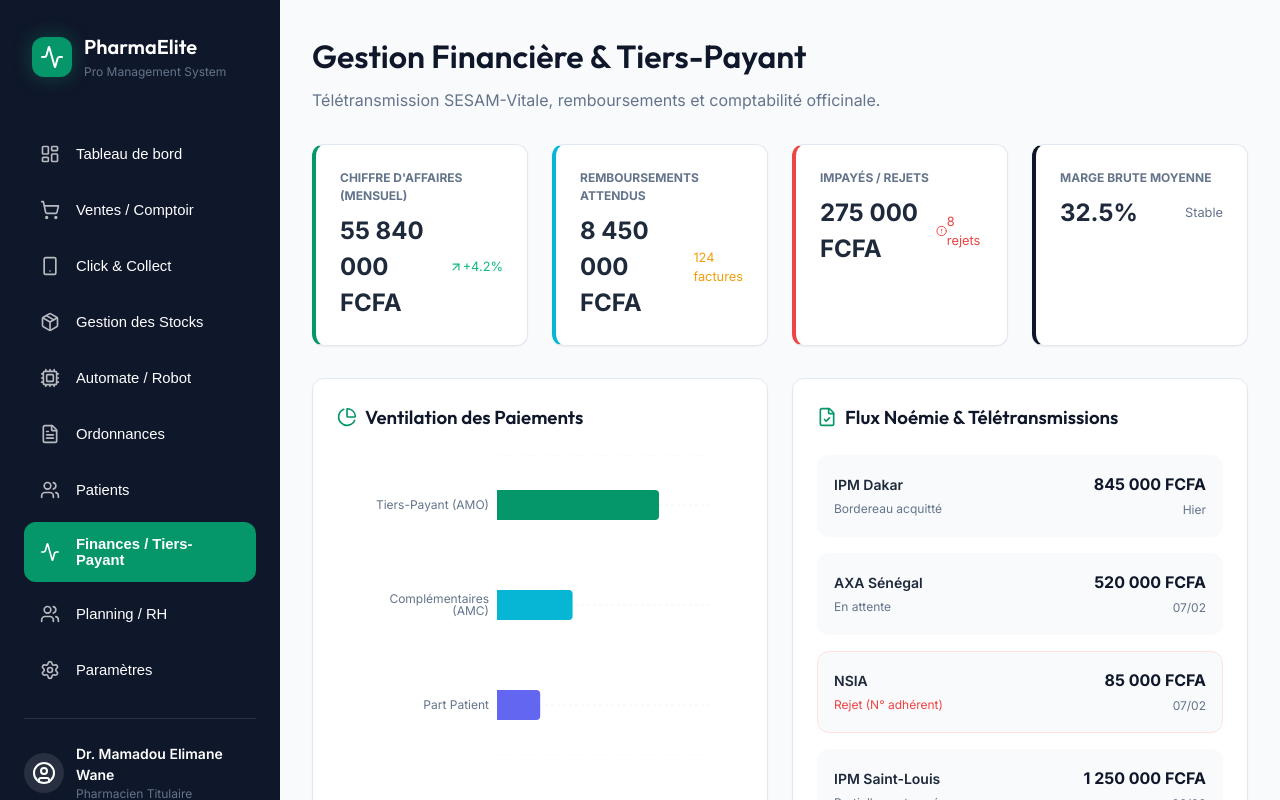
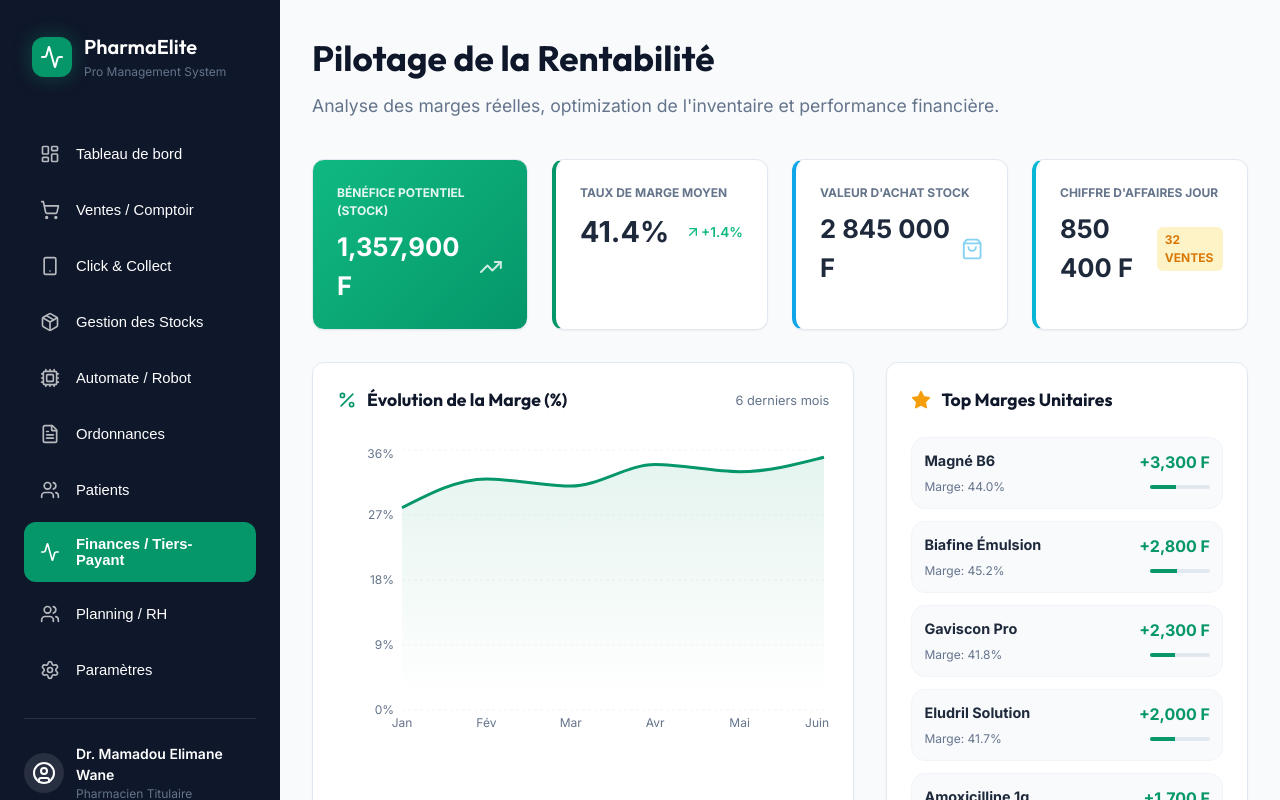
Before and after one commit to mamadouelimanewane/pharmacie, a React (Vite) app: page / in a window 1280 px wide. Both pictures are taken after a click on the button "Finances / Tiers-Payant". Shown: the top 800 px of the page. Built offline with nearby package versions, Linux system fonts and the light colour scheme.

Commit message:
Add real-time profitability dashboard and financial optimization tips

```diff
--- a/src/components/Finances.jsx
+++ b/src/components/Finances.jsx
@@ -1,6 +1,12 @@
-import React from 'react';
-import { CreditCard, Banknote, Landmark, ArrowUpRight, ArrowDownRight, FileCheck, AlertCircle, PieChart } from 'lucide-react';
-import { BarChart, Bar, XAxis, YAxis, CartesianGrid, Tooltip, ResponsiveContainer, Cell } from 'recharts';
+import React, { useState } from 'react';
+import {
+    CreditCard, Banknote, Landmark, ArrowUpRight,
+    ArrowDownRight, FileCheck, AlertCircle, PieChart,
+    TrendingUp, DollarSign, ShoppingBag, Percent,
+    ChevronRight, Info
+} from 'lucide-react';
+import { BarChart, Bar, XAxis, YAxis, CartesianGrid, Tooltip, ResponsiveContainer, Cell, AreaChart, Area } from 'recharts';
+import { MOCK_PRODUCTS } from '../data/mockData';
 
 const paymentData = [
     { name: 'Tiers-Payant (AMO)', value: 4500, color: '#059669' },
@@ -8,58 +14,141 @@ const paymentData = [
     { name: 'Part Patient', value: 1200, color: '#6366f1' },
 ];
 
+const marginTrendData = [
+    { month: 'Jan', margin: 28 },
+    { month: 'Fév', margin: 32 },
+    { month: 'Mar', margin: 31 },
+    { month: 'Avr', margin: 34 },
+    { month: 'Mai', margin: 33 },
+    { month: 'Juin', margin: 35 },
+];
+
 export default function Finances() {
+    // Analytics calculations from MOCK_PRODUCTS
+    const productStats = MOCK_PRODUCTS.map(p => ({
+        name: p.name,
+        margin: p.price - p.costPrice,
+        marginPercent: ((p.price - p.costPrice) / p.price * 100).toFixed(1),
+        stockValue: p.stock * p.costPrice,
+        potentialProfit: p.stock * (p.price - p.costPrice)
+    }));
+
+    const totalPotentialProfit = productStats.reduce((acc, p) => acc + p.potentialProfit, 0);
+    const avgMarginPercent = (productStats.reduce((acc, p) => acc + parseFloat(p.marginPercent), 0) / productStats.length).toFixed(1);
+
+    const topPerformers = [...productStats].sort((a, b) => b.margin - a.margin).slice(0, 5);
+
     return (
-        <div className="finances fade-in">
-            <header style={{ marginBottom: '2rem' }}>
-                <h1 style={{ fontSize: '2rem', marginBottom: '0.5rem' }}>Gestion Financière & Tiers-Payant</h1>
-                <p style={{ color: 'var(--text-muted)' }}>Télétransmission SESAM-Vitale, remboursements et comptabilité officinale.</p>
+        <div className="finances fade-in" style={{ paddingBottom: '2rem' }}>
+            <header style={{ marginBottom: '2.5rem' }}>
+                <h1 style={{ fontSize: '2.2rem', fontWeight: '800', marginBottom: '0.5rem', color: 'var(--secondary)' }}>
+                    Pilotage de la Rentabilité
+                </h1>
+                <p style={{ color: 'var(--text-muted)', fontSize: '1.1rem' }}>
+                    Analyse des marges réelles, optimization de l'inventaire et performance financière.
+                </p>
             </header>
 
+            {/* KPIs de Rentabilité */}
             <div style={{ display: 'grid', gridTemplateColumns: 'repeat(4, 1fr)', gap: '1.5rem', marginBottom: '2rem' }}>
+                <div className="card" style={{ background: 'linear-gradient(135deg, #10b981 0%, #059669 100%)', color: 'white' }}>
+                    <p style={{ fontSize: '0.75rem', fontWeight: '700', opacity: 0.9, marginBottom: '0.5rem' }}>BÉNÉFICE POTENTIEL (STOCK)</p>
+                    <div style={{ display: 'flex', justifyContent: 'space-between', alignItems: 'center' }}>
+                        <p style={{ fontSize: '1.6rem', fontWeight: '800' }}>{totalPotentialProfit.toLocaleString()} F</p>
+                        <TrendingUp size={24} style={{ opacity: 0.8 }} />
+                    </div>
+                </div>
                 <div className="card" style={{ borderLeft: '4px solid var(--primary)' }}>
-                    <p style={{ fontSize: '0.75rem', fontWeight: '700', color: 'var(--text-muted)', marginBottom: '0.5rem' }}>CHIFFRE D'AFFAIRES (MENSUEL)</p>
+                    <p style={{ fontSize: '0.75rem', fontWeight: '700', color: 'var(--text-muted)', marginBottom: '0.5rem' }}>TAUX DE MARGE MOYEN</p>
                     <div style={{ display: 'flex', justifyContent: 'space-between', alignItems: 'center' }}>
-                        <p style={{ fontSize: '1.5rem', fontWeight: '700' }}>55 840 000 FCFA</p>
-                        <span style={{ color: 'var(--success)', display: 'flex', alignItems: 'center', fontSize: '0.8rem' }}><ArrowUpRight size={14} /> +4.2%</span>
+                        <p style={{ fontSize: '1.8rem', fontWeight: '800' }}>{avgMarginPercent}%</p>
+                        <span style={{ color: 'var(--success)', display: 'flex', alignItems: 'center', fontSize: '0.85rem', fontWeight: '600' }}>
+                            <ArrowUpRight size={16} /> +1.4%
+                        </span>
+                    </div>
+                </div>
+                <div className="card" style={{ borderLeft: '4px solid #0ea5e9' }}>
+                    <p style={{ fontSize: '0.75rem', fontWeight: '700', color: 'var(--text-muted)', marginBottom: '0.5rem' }}>VALEUR D'ACHAT STOCK</p>
+                    <div style={{ display: 'flex', justifyContent: 'space-between', alignItems: 'center' }}>
+                        <p style={{ fontSize: '1.6rem', fontWeight: '800' }}>2 845 000 F</p>
+                        <ShoppingBag size={24} color="#0ea5e9" opacity={0.5} />
                     </div>
                 </div>
                 <div className="card" style={{ borderLeft: '4px solid var(--accent)' }}>
-                    <p style={{ fontSize: '0.75rem', fontWeight: '700', color: 'var(--text-muted)', marginBottom: '0.5rem' }}>REMBOURSEMENTS ATTENDUS</p>
+                    <p style={{ fontSize: '0.75rem', fontWeight: '700', color: 'var(--text-muted)', marginBottom: '0.5rem' }}>CHIFFRE D'AFFAIRES JOUR</p>
                     <div style={{ display: 'flex', justifyContent: 'space-between', alignItems: 'center' }}>
-                        <p style={{ fontSize: '1.5rem', fontWeight: '700' }}>8 450 000 FCFA</p>
-                        <span style={{ color: 'var(--warning)', fontSize: '0.8rem' }}>124 factures</span>
+                        <p style={{ fontSize: '1.6rem', fontWeight: '800' }}>850 400 F</p>
+                        <div style={{ padding: '4px 8px', backgroundColor: '#fef3c7', borderRadius: '6px', color: '#d97706', fontSize: '0.75rem', fontWeight: '700' }}>32 VENTES</div>
                     </div>
                 </div>
-                <div className="card" style={{ borderLeft: '4px solid var(--error)' }}>
-                    <p style={{ fontSize: '0.75rem', fontWeight: '700', color: 'var(--text-muted)', marginBottom: '0.5rem' }}>IMPAYÉS / REJETS</p>
-                    <div style={{ display: 'flex', justifyContent: 'space-between', alignItems: 'center' }}>
-                        <p style={{ fontSize: '1.5rem', fontWeight: '700' }}>275 000 FCFA</p>
-                        <span style={{ color: 'var(--error)', display: 'flex', alignItems: 'center', fontSize: '0.8rem' }}><AlertCircle size={14} /> 8 rejets</span>
+            </div>
+
+            <div style={{ display: 'grid', gridTemplateColumns: '1.5fr 1fr', gap: '2rem', marginBottom: '2rem' }}>
+                {/* Graphique d'évolution des marges */}
+                <div className="card" style={{ padding: '24px' }}>
+                    <div style={{ display: 'flex', justifyContent: 'space-between', alignItems: 'center', marginBottom: '2rem' }}>
+                        <h3 style={{ display: 'flex', alignItems: 'center', gap: '10px', fontSize: '1.1rem', fontWeight: '800' }}>
+                            <Percent size={20} color="var(--primary)" /> Évolution de la Marge (%)
+                        </h3>
+                        <span style={{ fontSize: '0.8rem', color: 'var(--text-muted)' }}>6 derniers mois</span>
+                    </div>
+                    <div style={{ height: '300px' }}>
+                        <ResponsiveContainer width="100%" height="100%">
+                            <AreaChart data={marginTrendData}>
+                                <defs>
+                                    <linearGradient id="colorMargin" x1="0" y1="0" x2="0" y2="1">
+                                        <stop offset="5%" stopColor="var(--primary)" stopOpacity={0.1} />
+                                        <stop offset="95%" stopColor="var(--primary)" stopOpacity={0} />
+                                    </linearGradient>
+                                </defs>
+                                <CartesianGrid strokeDasharray="3 3" vertical={false} stroke="#f1f5f9" />
+                                <XAxis dataKey="month" axisLine={false} tickLine={false} tick={{ fill: '#64748b', fontSize: 12 }} />
+                                <YAxis axisLine={false} tickLine={false} tick={{ fill: '#64748b', fontSize: 12 }} unit="%" />
+                                <Tooltip contentStyle={{ borderRadius: '12px', border: 'none', boxShadow: 'var(--shadow-xl)' }} />
+                                <Area type="monotone" dataKey="margin" stroke="var(--primary)" strokeWidth={3} fillOpacity={1} fill="url(#colorMargin)" />
+                            </AreaChart>
+                        </ResponsiveContainer>
                     </div>
                 </div>
-                <div className="card" style={{ borderLeft: '4px solid var(--secondary)' }}>
-                    <p style={{ fontSize: '0.75rem', fontWeight: '700', color: 'var(--text-muted)', marginBottom: '0.5rem' }}>MARGE BRUTE MOYENNE</p>
-                    <div style={{ display: 'flex', justifyContent: 'space-between', alignItems: 'center' }}>
-                        <p style={{ fontSize: '1.5rem', fontWeight: '700' }}>32.5%</p>
-                        <span style={{ color: 'var(--text-muted)', fontSize: '0.8rem' }}>Stable</span>
+
+                {/* Top Produits Rentables */}
+                <div className="card" style={{ padding: '24px' }}>
+                    <h3 style={{ marginBottom: '1.5rem', display: 'flex', alignItems: 'center', gap: '10px', fontSize: '1.1rem', fontWeight: '800' }}>
+                        <Star size={20} color="#f59e0b" /> Top Marges Unitaires
+                    </h3>
+                    <div style={{ display: 'flex', flexDirection: 'column', gap: '12px' }}>
+                        {topPerformers.map((p, i) => (
+                            <div key={i} style={{ padding: '12px', backgroundColor: '#f8fafc', borderRadius: '14px', border: '1px solid #f1f5f9' }}>
+                                <div style={{ display: 'flex', justifyContent: 'space-between', marginBottom: '4px' }}>
+                                    <span style={{ fontWeight: '700', fontSize: '0.9rem' }}>{p.name}</span>
+                                    <span style={{ color: 'var(--primary)', fontWeight: '800' }}>+{p.margin.toLocaleString()} F</span>
+                                </div>
+                                <div style={{ display: 'flex', justifyContent: 'space-between', alignItems: 'center' }}>
+                                    <span style={{ fontSize: '0.75rem', color: 'var(--text-muted)' }}>Marge: {p.marginPercent}%</span>
+                                    <div style={{ width: '60px', height: '4px', backgroundColor: '#e2e8f0', borderRadius: '2px', overflow: 'hidden' }}>
+                                        <div style={{ width: `${p.marginPercent}%`, height: '100%', backgroundColor: 'var(--primary)' }}></div>
+                                    </div>
+                                </div>
+                            </div>
+                        ))}
                     </div>
                 </div>
             </div>
 
             <div style={{ display: 'grid', gridTemplateColumns: '1fr 1fr', gap: '1.5rem' }}>
-                <div className="card">
-                    <h3 style={{ marginBottom: '1.5rem', display: 'flex', alignItems: 'center', gap: '0.5rem' }}>
+                {/* Tiers-Payant (Keep existing but polish) */}
+                <div className="card" style={{ padding: '24px' }}>
+                    <h3 style={{ marginBottom: '1.5rem', display: 'flex', alignItems: 'center', gap: '10px', fontSize: '1.1rem', fontWeight: '800' }}>
                         <PieChart size={20} color="var(--primary)" /> Ventilation des Paiements
                     </h3>
-                    <div style={{ height: '300px' }}>
+                    <div style={{ height: '240px' }}>
                         <ResponsiveContainer width="100%" height="100%">
-                            <BarChart data={paymentData} layout="vertical" margin={{ left: 40, right: 30 }}>
+                            <BarChart data={paymentData} layout="vertical">
                                 <CartesianGrid strokeDasharray="3 3" horizontal={true} vertical={false} stroke="#f1f5f9" />
                                 <XAxis type="number" hide />
-                                <YAxis dataKey="name" type="category" axisLine={false} tickLine={false} tick={{ fill: '#64748b', fontSize: 12 }} width={120} />
+                                <YAxis dataKey="name" type="category" axisLine={false} tickLine={false} tick={{ fill: '#64748b', fontSize: 11 }} width={120} />
                                 <Tooltip cursor={{ fill: 'transparent' }} contentStyle={{ borderRadius: '8px', border: 'none', boxShadow: 'var(--shadow-lg)' }} />
-                                <Bar dataKey="value" radius={[0, 4, 4, 0]} barSize={30}>
+                                <Bar dataKey="value" radius={[0, 4, 4, 0]} barSize={24}>
                                     {paymentData.map((entry, index) => (
                                         <Cell key={`cell-${index}`} fill={entry.color} />
                                     ))}
@@ -69,39 +158,28 @@ export default function Finances() {
                     </div>
                 </div>
 
-                <div className="card">
-                    <h3 style={{ marginBottom: '1.5rem', display: 'flex', alignItems: 'center', gap: '0.5rem' }}>
-                        <FileCheck size={20} color="var(--primary)" /> Flux Noémie & Télétransmissions
+                {/* Optimisation Inventory Tips */}
+                <div className="card" style={{ padding: '24px', backgroundColor: '#f0f9ff', border: 'none' }}>
+                    <h3 style={{ marginBottom: '1.5rem', display: 'flex', alignItems: 'center', gap: '10px', fontSize: '1.1rem', fontWeight: '800', color: '#0369a1' }}>
+                        <Info size={20} color="#0369a1" /> Conseils d'Optimisation
                     </h3>
-                    <div style={{ display: 'flex', flexDirection: 'column', gap: '1rem' }}>
-                        {[
-                            { source: 'IPM Dakar', amount: '845 000 FCFA', status: 'Bordereau acquitté', date: 'Hier' },
-                            { source: 'AXA Sénégal', amount: '520 000 FCFA', status: 'En attente', date: '07/02' },
-                            { source: 'NSIA', amount: '85 000 FCFA', status: 'Rejet (N° adhérent)', date: '07/02', error: true },
-                            { source: 'IPM Saint-Louis', amount: '1 250 000 FCFA', status: 'Partiellement payé', date: '06/02' },
-                        ].map((flux, i) => (
-                            <div key={i} style={{
-                                padding: '1rem',
-                                borderRadius: 'var(--radius-md)',
-                                backgroundColor: '#f8fafc',
-                                display: 'flex',
-                                justifyContent: 'space-between',
-                                alignItems: 'center',
-                                border: flux.error ? '1px solid #fee2e2' : '1px solid transparent'
-                            }}>
-                                <div>
-                                    <p style={{ fontWeight: '600', fontSize: '0.875rem' }}>{flux.source}</p>
-                                    <span style={{ fontSize: '0.75rem', color: flux.error ? 'var(--error)' : 'var(--text-muted)' }}>{flux.status}</span>
-                                </div>
-                                <div style={{ textAlign: 'right' }}>
-                                    <p style={{ fontWeight: '700', color: 'var(--secondary)' }}>{flux.amount}</p>
-                                    <span style={{ fontSize: '0.75rem', color: 'var(--text-muted)' }}>{flux.date}</span>
-                                </div>
-                            </div>
-                        ))}
+                    <div style={{ display: 'flex', flexDirection: 'column', gap: '16px' }}>
+                        <div style={{ backgroundColor: 'white', padding: '16px', borderRadius: '16px', borderLeft: '4px solid #0ea5e9' }}>
+                            <p style={{ fontSize: '0.85rem', fontWeight: '700', color: '#0c4a6e', marginBottom: '4px' }}>Surplus de Stock : Doliprane</p>
+                            <p style={{ fontSize: '0.75rem', color: '#64748b' }}>Vous avez 245 unités en stock (valeur d'achat: 367k F). Envisagez de réduire les commandes pour libérer de la trésorerie.</p>
+                        </div>
+                        <div style={{ backgroundColor: 'white', padding: '16px', borderRadius: '16px', borderLeft: '4px solid #f59e0b' }}>
+                            <p style={{ fontSize: '0.85rem', fontWeight: '700', color: '#92400e', marginBottom: '4px' }}>Marge Faible : Amoxicilline</p>
+                            <p style={{ fontSize: '0.75rem', color: '#64748b' }}>Votre marge est de 37% sur ce produit critique. Vérifiez si une renégociation avec le labo Biogaran est possible.</p>
+                        </div>
+                        <button style={{ padding: '12px', borderRadius: '12px', border: 'none', backgroundColor: '#0ea5e9', color: 'white', fontWeight: '700', fontSize: '0.85rem', cursor: 'pointer', marginTop: '10px' }}>Générer Rapport Financier Complet</button>
                     </div>
                 </div>
             </div>
         </div>
     );
 }
+
+const Star = ({ size, color }) => (
+    <svg width={size} height={size} viewBox="0 0 24 24" fill={color} stroke={color} strokeWidth="2" strokeLinecap="round" strokeLinejoin="round"><polygon points="12 2 15.09 8.26 22 9.27 17 14.14 18.18 21.02 12 17.77 5.82 21.02 7 14.14 2 9.27 8.91 8.26 12 2"></polygon></svg>
+);
```
